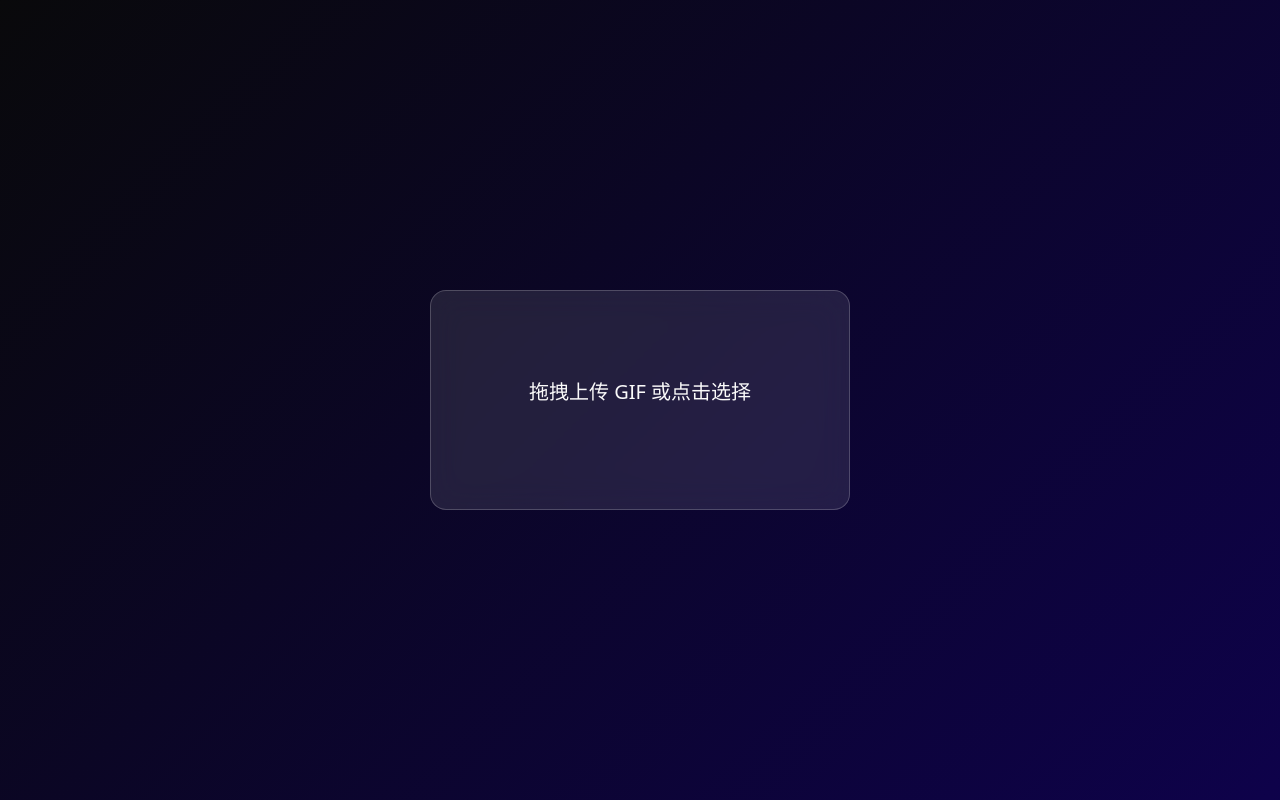
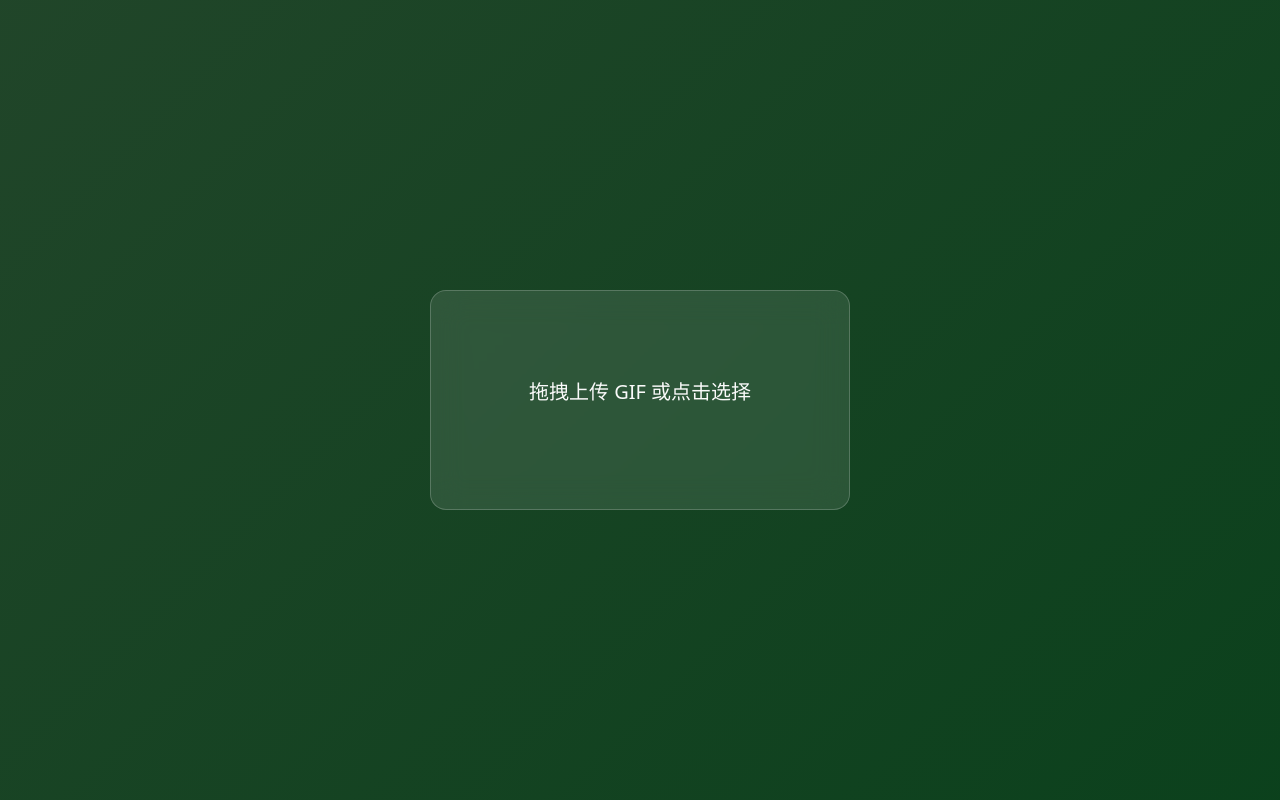
Before and after one commit to yoyicue/gif_compressor_app, a React (Vite) app: page / in a window 1280 px wide. Built offline with nearby package versions, Linux system fonts and the light colour scheme.

Commit message:
Add green gradient background
Update the body background with a green gradient.

```diff
--- a/src/index.css
+++ b/src/index.css
@@ -1,3 +1,4 @@
+
 @tailwind base;
 @tailwind components;
 @tailwind utilities;
@@ -43,7 +44,7 @@
 
   body {
     @apply bg-background text-foreground antialiased;
-    background: linear-gradient(135deg, hsl(var(--background)) 0%, hsl(250 95% 15%) 100%);
+    background: linear-gradient(135deg, hsla(134, 36%, 20%, 1) 0%, hsla(139, 70%, 15%, 1) 100%);
     background-attachment: fixed;
   }
 }
```
